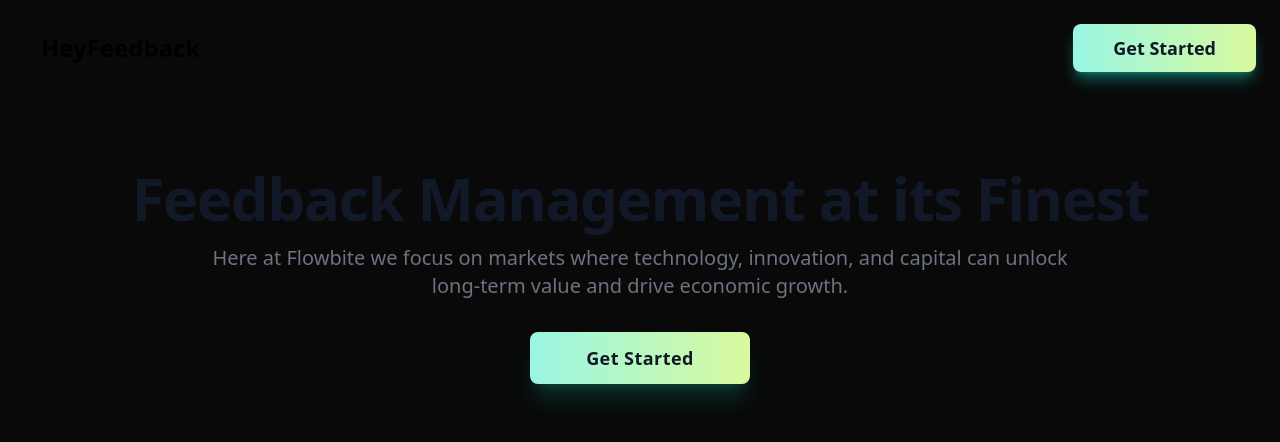
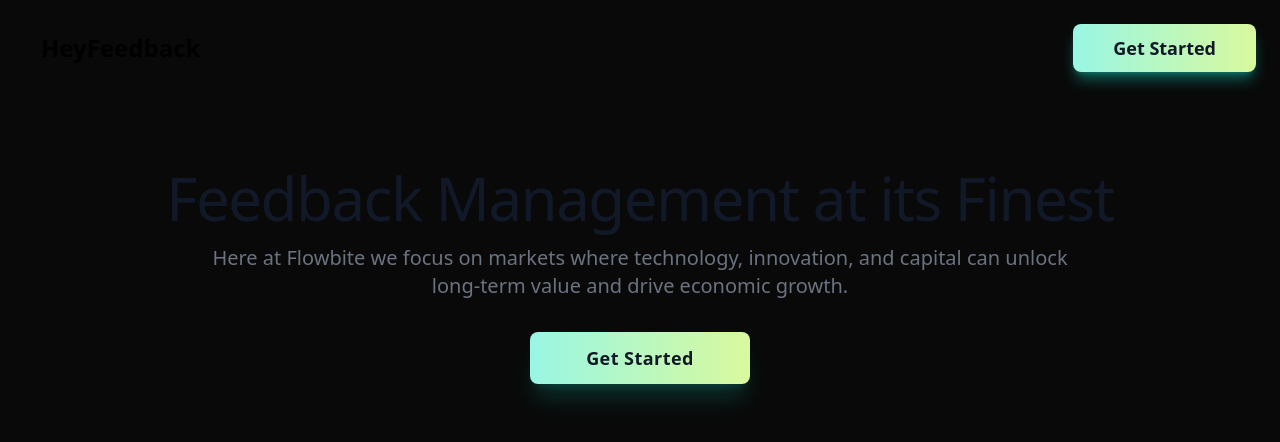
Before and after one commit to ramezj/HeyFeedback, a Next.js app: page / in a window 1280 px wide. Shown: the top 442 px of the page. Built offline with nearby package versions, Linux system fonts and the light colour scheme; no server answers.

Commit message:
Jumbotron edit

```diff
--- a/src/Components/Jumbotron.js
+++ b/src/Components/Jumbotron.js
@@ -5,7 +5,7 @@
     <>
 <section>
     <div class="py-8 px-4 mx-auto max-w-screen-xl text-center lg:py-16">
-        <h1 class="mb-4 text-4xl font-extrabold tracking-tight leading-none text-gray-900 md:text-5xl lg:text-6xl dark:text-white">Feedback Management at its Finest</h1>
+        <h1 class="mb-4 text-4xl font-medium tracking-tight leading-none text-gray-900 md:text-5xl lg:text-6xl dark:text-white">Feedback Management at its Finest</h1>
         <p class="mb-8 text-lg font-normal text-gray-500 lg:text-xl sm:px-16 lg:px-48 dark:text-gray-400">Here at Flowbite we focus on markets where technology, innovation, and capital can unlock long-term value and drive economic growth.</p>
         <div class="flex flex-col space-y-4 sm:flex-row sm:justify-center sm:space-y-0 sm:space-x-4">
         <button type="button" class="font-bold text-lg flex items-center justify-center shadow-md shadow-teal-500/20 text-gray-900 bg-gradient-to-r from-teal-200 to-lime-200 shadow-xl px-14 py-3 tracking-wide capitalize transition-colors transform rounded-lg">Get Started</button>
```
Also changed, not shown: 1 other file (tests, documents, lock files or other folders).
